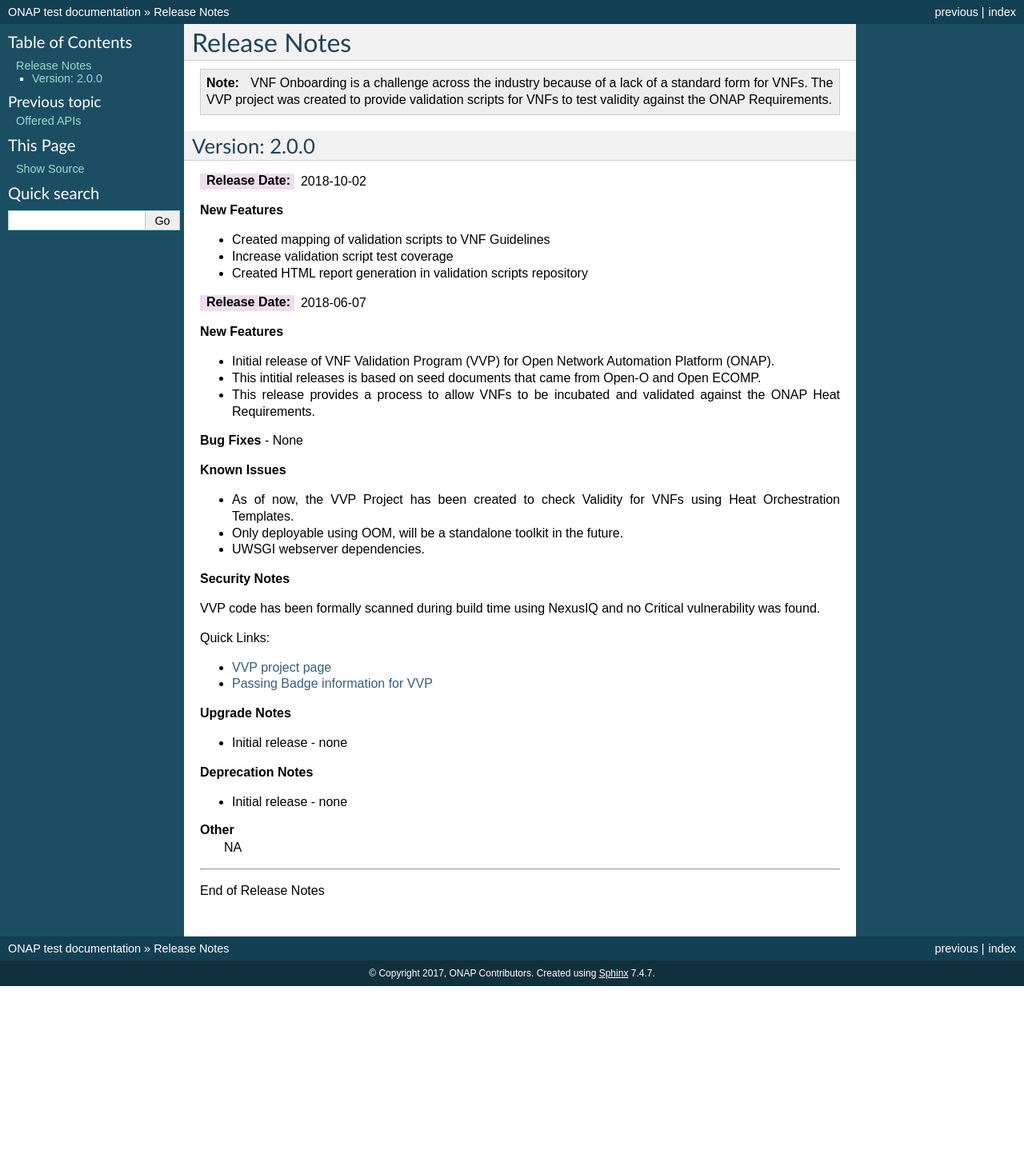
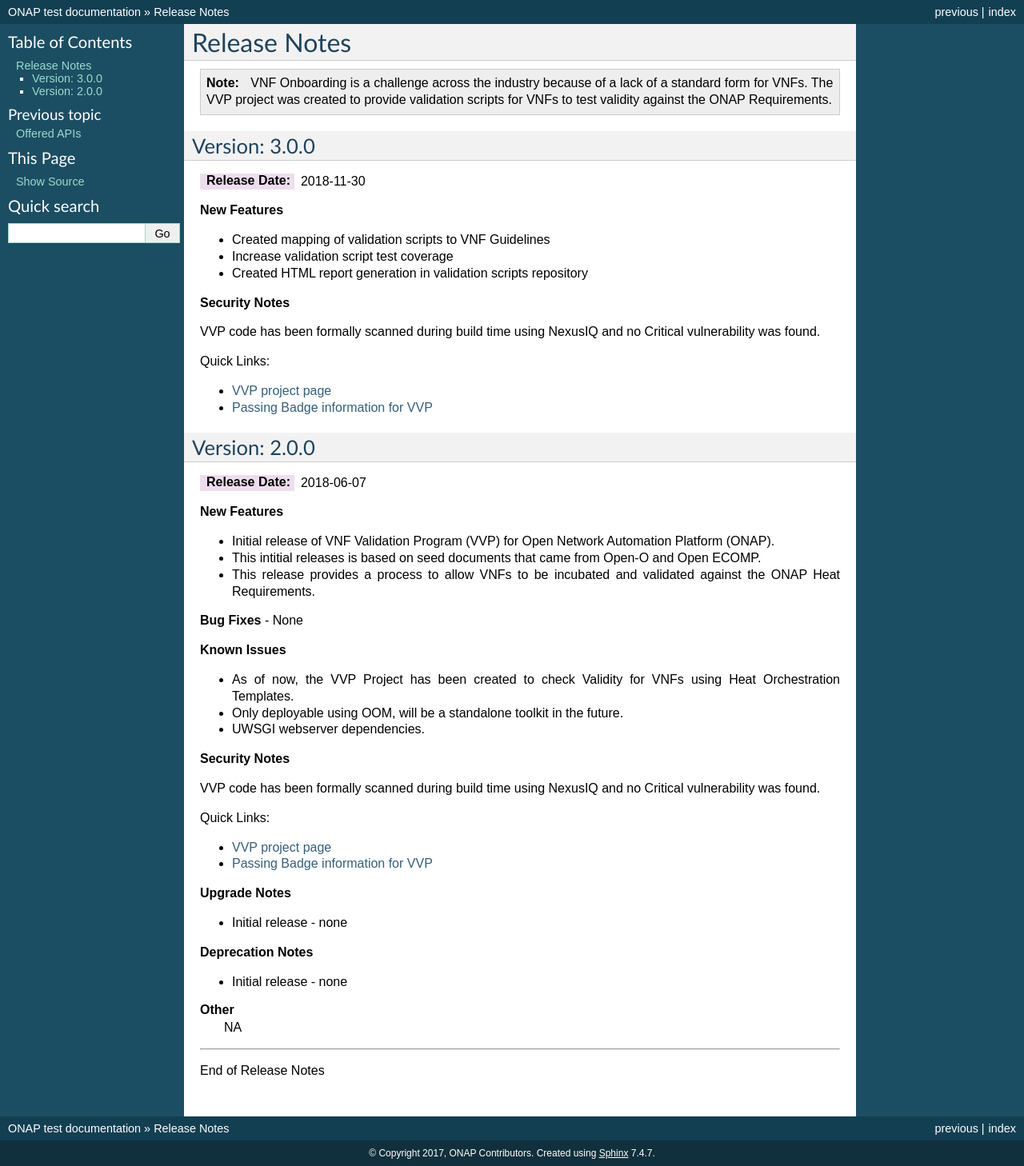
Before and after one commit to onap/archived-vvp-documentation, a Sphinx documentation site: the page built from docs/release-notes.rst, in a window 1280 px wide. Shown: the whole page at 80% size. Built offline with Sphinx 7.4.7, drawn with Linux system fonts in a browser that asks for light colours; formulas are drawn with MathJax 3; before the commit the page ends 1233 px from its top, so only the background shows below that.

Commit message:
[VVP] updating release notes date to 2018-11-30
Change-Id: I26d6627ed3448d4e3cf3554129694c96fc957d71
Issue-ID: VVP-122
Signed-off-by: stark, steven <steven.stark@att.com>

```diff
--- a/docs/release-notes.rst
+++ b/docs/release-notes.rst
@@ -12,16 +12,28 @@ Release Notes
    The VVP project was created to provide validation scripts for
    VNFs to test validity against the ONAP Requirements.
 
-Version: 2.0.0
----------------
+Version: 3.0.0
+--------------
 
-:Release Date: 2018-10-02
+:Release Date: 2018-11-30
 
 **New Features**
 
 - Created mapping of validation scripts to VNF Guidelines
 - Increase validation script test coverage
 - Created HTML report generation in validation scripts repository
+
+**Security Notes**
+
+VVP code has been formally scanned during build time using NexusIQ and no Critical vulnerability was found.
+
+Quick Links:
+
+- `VVP project page <https://wiki.onap.org/display/DW/VNF+Validation+Program+Project>`_
+- `Passing Badge information for VVP <https://bestpractices.coreinfrastructure.org/en/projects/1738>`_
+
+Version: 2.0.0
+--------------
 
 :Release Date: 2018-06-07
 
```
